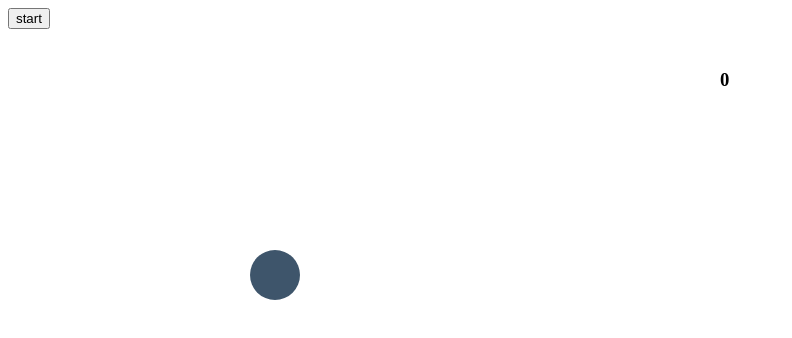
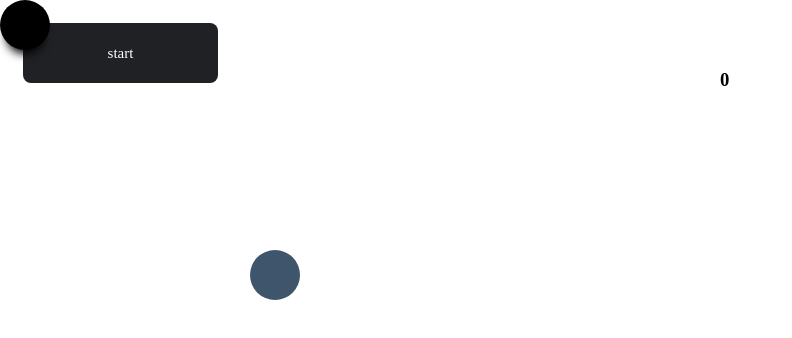
Before and after one commit to BlessymolSimon/React-Weekend-Assignment---Timed-Golf, a React app: page / in a window 1280 px wide. Shown: the top 338 px of the page, without its empty margins (0-792 px from the left). Built offline with nearby package versions, Linux system fonts and the light colour scheme.

Commit message:
unconditional render of ball, timer corrected

```diff
--- a/src/components/App.js
+++ b/src/components/App.js
@@ -4,7 +4,7 @@ class Timer extends React.Component {
   constructor(props) {
     super(props);
     this.state = { time: 0, x: 0, y: 0 };
-    this.renderBallOrButton = this.renderBallOrButton.bind(this)
+    // this.renderBallOrButton = this.renderBallOrButton.bind(this)
     this.buttonClickHandler = this.buttonClickHandler.bind(this)
     this.keyPressed=this.keyPressed.bind(this);
     this.timerRuns=this.timerRuns.bind(this);
@@ -44,29 +44,22 @@ class Timer extends React.Component {
       document.removeEventListener('keydown', this.keyPressed)
     }
   }
-  // componentDidMount() {
-  //   document.addEventListener("keydown", this.keyPressed);
+
+  // renderBallOrButton() {
+	// 	if (this.state.time > 0) {
+  //     return <React.Fragment>
+  //       <div className="ball" style={
+  //         {
+  //           position : "absolute",
+  //           left : this.state.x+"px" ,
+  //           top : this.state.y+"px"
+  //         }
+  //       }></div>
+  //     </React.Fragment>
+	// 	} else {
+  //     return <button className="start" onClick={this.buttonClickHandler} >start</button>
+	// 	}
   // }
-
-  // componentWillUnmount() {
-  //   document.removeEventListener('keydown', this.keyPressed)
-  // }
-
-  renderBallOrButton() {
-		if (this.state.time > 0) {
-      return <React.Fragment>
-        <div className="ball" style={
-          {
-            position : "absolute",
-            left : this.state.x+"px" ,
-            top : this.state.y+"px"
-          }
-        }></div>
-      </React.Fragment>
-		} else {
-      return <button className="start" onClick={this.buttonClickHandler} >start</button>
-		}
-  }
 
   timerRuns() {
     let new_time=this.state.time + 1;
@@ -78,8 +71,10 @@ class Timer extends React.Component {
     //render ball, render hole, render timer, start timer
     document.addEventListener("keydown", this.keyPressed);
     console.log("start btn clicked");
-    let new_time=this.state.time + 1;
-    this.setState({time: new_time});
+    this.setState ( { time: 0, x: 0, y: 0 } );
+    // let new_time=this.state.time + 1;
+    // this.setState({time: new_time});
+    clearInterval(this.interval_id);
     this.interval_id=setInterval(this.timerRuns, 1000);
   }
 
@@ -87,6 +82,7 @@ class Timer extends React.Component {
   render() {
     return (
       <div className="playground">
+        <button className="start ballProvider" onClick={this.buttonClickHandler} >start</button>
         <h3 className="heading-timer">{this.state.time}</h3>
         <div className="hole" style={
           {
@@ -95,7 +91,13 @@ class Timer extends React.Component {
             top : "250 px"
           }
         }></div>
-        {this.renderBallOrButton()}
+        <div className="ball" style={
+          {
+            position : "absolute",
+            left : this.state.x+"px" ,
+            top : this.state.y+"px"
+          }
+        }></div>
       </div>
     );
   }
```
